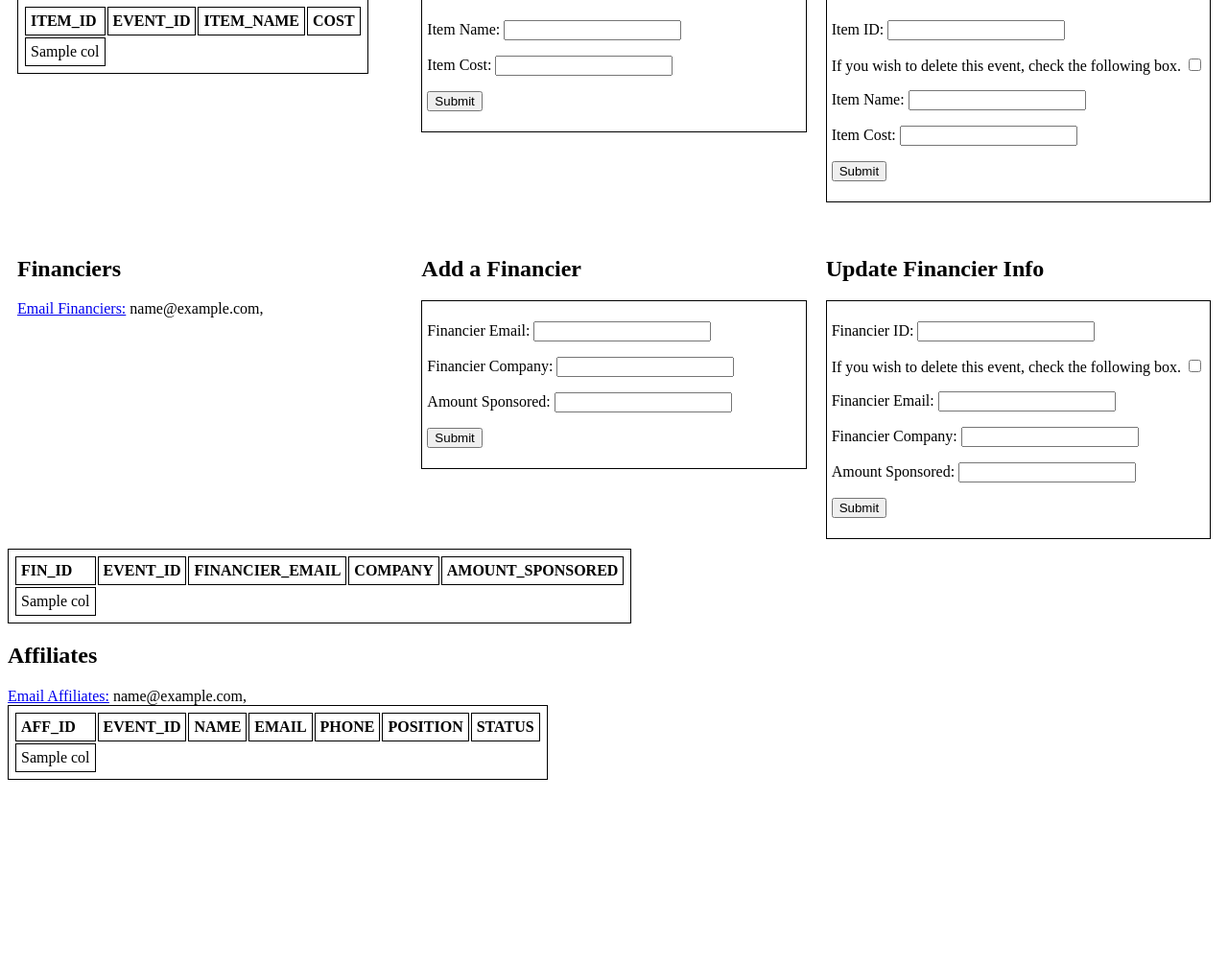
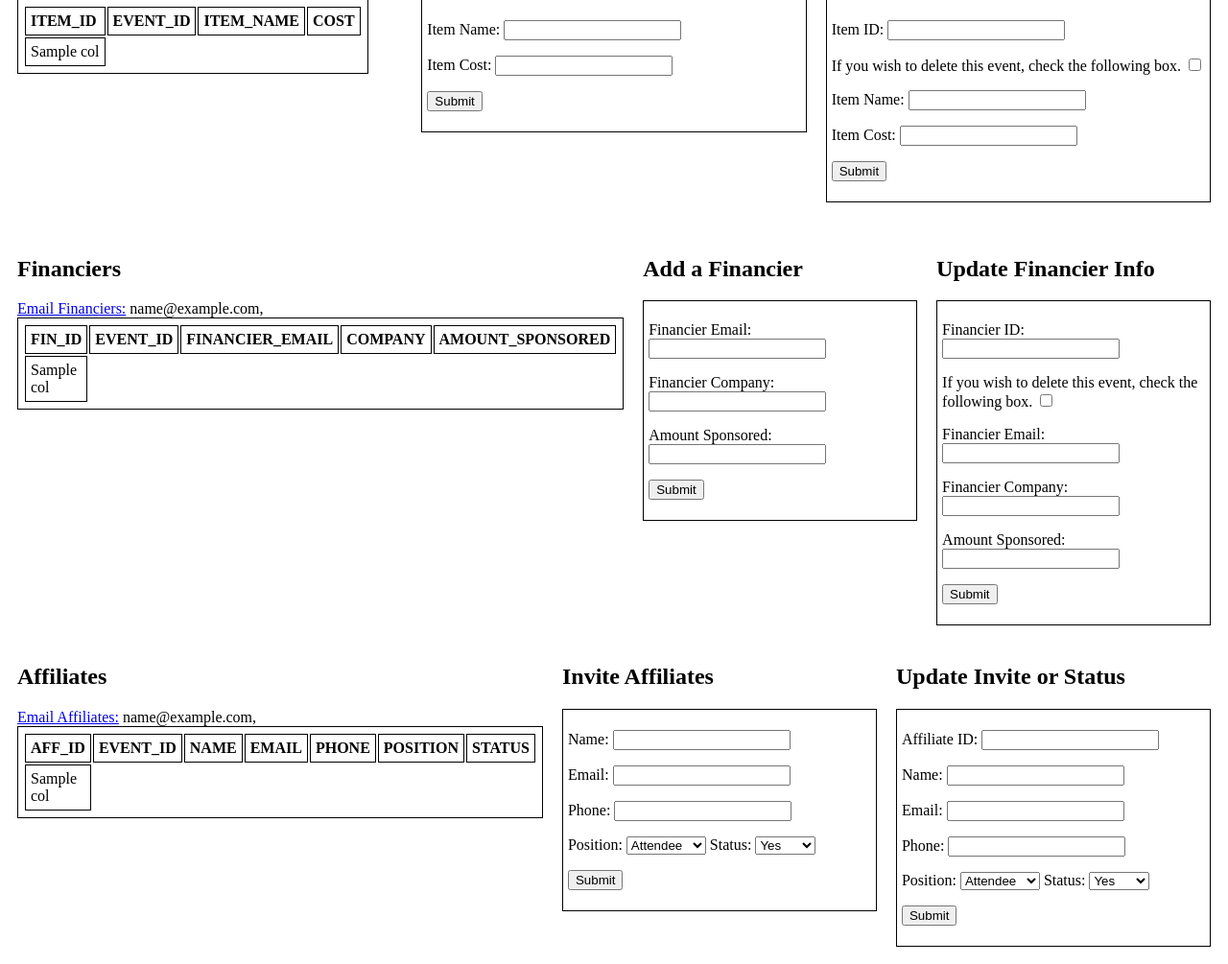
Before and after one commit to lucyc166/w4111-proj, a Flask app: template templates/event_profile.html in a window 1280 px wide. Shown: the part 515-1520 px from the top of the page at 96% size. Before the commit the page ends 1328 px from the top, so only its background shows below. Run offline with Flask 3, Linux system fonts and the light colour scheme; the template is opened without the code that fills it: most values are stand-ins (such as "Sample title", 1, 10 or a date in 2020); parts of the project's set-up code (start-up, migrations or seed data) failed here and were passed over.

Commit message:
add/update affiliate with dropdown for Position and Status

```diff
--- a/templates/event_profile.html
+++ b/templates/event_profile.html
@@ -107,6 +107,23 @@
    {% endfor %}">Email Financiers:</a> {% for financier in financiers %}
    {{ financier.financier_email }},
     {% endfor %}
+    <table>
+      <tr>
+            <th>FIN_ID</th>
+            <th>EVENT_ID</th>
+            <th>FINANCIER_EMAIL</th>
+            <th>COMPANY</th>
+            <th>AMOUNT_SPONSORED</th>
+      </tr>
+
+      {% for row in financiers %}
+      <tr>
+        {% for col in row %}
+        <td>{{ col }}</td>
+        {% endfor %}
+      </tr>
+      {% endfor %}
+    </table>
     </div>
     <div class="column">
       <h2>Add a Financier</h2>
@@ -128,25 +145,12 @@
     </div>
   </div>
 
-  <table>
-    <tr>
-          <th>FIN_ID</th>
-          <th>EVENT_ID</th>
-          <th>FINANCIER_EMAIL</th>
-          <th>COMPANY</th>
-          <th>AMOUNT_SPONSORED</th>
-    </tr>
-
-    {% for row in financiers %}
-    <tr>
-      {% for col in row %}
-      <td>{{ col }}</td>
-      {% endfor %}
-    </tr>
-    {% endfor %}
-  </table>
 
 
+
+
+  <div class="row">
+    <div class="column">
       <h2>Affiliates</h2>
       <a class="button" href="mailto:{% for aff in affiliates %}
       {{ aff.email }},
@@ -172,6 +176,50 @@
         </tr>
         {% endfor %}
       </table>
+    </div>
+    <div class="column">
+      <h2>Invite Affiliates</h2>
+      <form action="{{ url_for('add_affiliate', event_id = event.event_id) }}" method = "POST"> <!--*** insert event id into this statement somehow-->
+        <p> Name: <input type = "text" name = "name" required/></p>
+        <p> Email: <input type = "text" name = "email" required/></p>
+        <p> Phone: <input type = "text" name = "phone" required/></p>
+        <label for="position"> Position: </label>
+        <select name="position" id="position">
+          <option value="Attendee">Attendee</option>
+          <option value="Moderator">Moderator</option>
+          <option value="Speaker">Speaker</option>
+        </select>
+        <label for="status"> Status: </label>
+        <select name="status" id="status">
+          <option value="Yes">Yes</option>
+          <option value="No">No</option>
+          <option value="Maybe">Maybe</option>
+        </select>
+        <p><button type="submit">Submit</button></p></form>
+    </div>
+    <div class="column">
+      <h2>Update Invite or Status</h2>
+      <form action="{{ url_for('update_affiliate', event_id = event.event_id) }}" method = "POST"> <!--*** insert event id into this statement somehow-->
+        <p> Affiliate ID: <input type="text" name = "aff_id" /></p>
+        <p> Name: <input type = "text" name = "name" /></p>
+        <p> Email: <input type = "text" name = "email" /></p>
+        <p> Phone: <input type = "text" name = "phone" /></p>
+        <label for="position"> Position: </label>
+        <select name="position" id="position">
+          <option value="Attendee">Attendee</option>
+          <option value="Moderator">Moderator</option>
+          <option value="Speaker">Speaker</option>
+        </select>
+        <label for="status"> Status: </label>
+        <select name="status" id="status">
+          <option value="Yes">Yes</option>
+          <option value="No">No</option>
+          <option value="Maybe">Maybe</option>
+        </select>
+        <p><button type="submit">Submit</button></p></form>
+    </div>
+  </div>
+
 
 
 {% endfor %}
```
Lines whose indentation alone changed are shown as unchanged.
